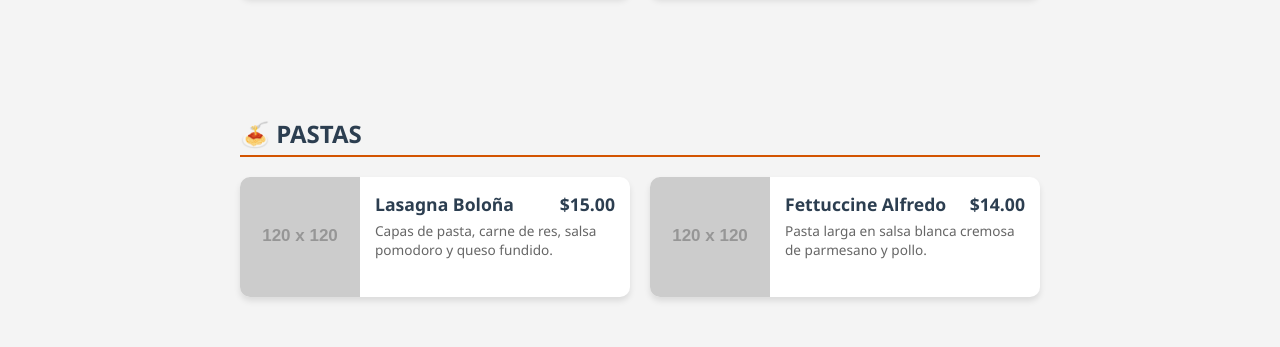
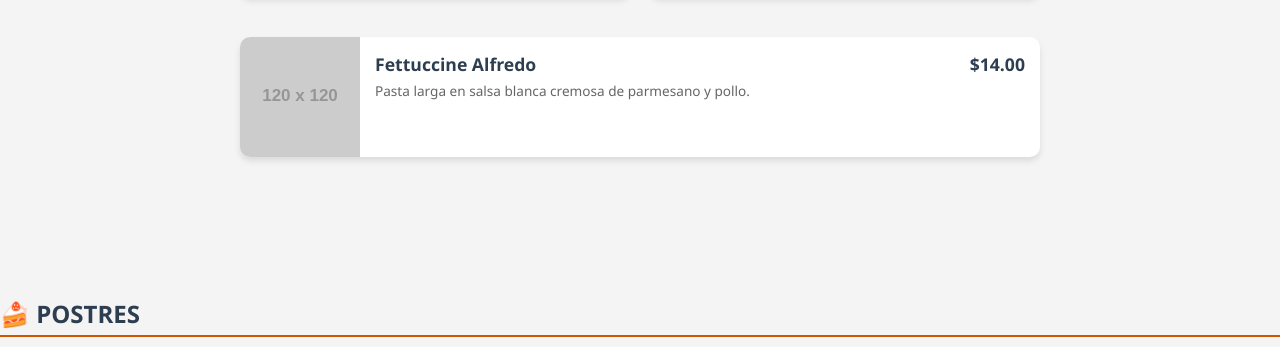
Before and after one commit to eEmanuel07/menu-muestra, a plain HTML site: page index.html in a window 1280 px wide. Shown: the part 749-1096 px from the top of the page. Drawn offline with Linux system fonts and the light colour scheme; placeholder pictures from the web are drawn by us.

Commit message:
acomodando para muestra celular

```diff
--- a/index.html
+++ b/index.html
@@ -127,7 +127,6 @@
     <nav>
         <a href="#entradas">Entradas</a>
         <a href="#fuertes">Platos Fuertes</a>
-        <a href="#pastas">Pastas</a>
         <a href="#postres">Postres</a>
         <a href="#bebidas">Bebidas</a>
     </nav>
@@ -176,16 +175,7 @@
         </div>
     </section>
 
-    <section id="pastas">
-        <h2 class="category-title">🍝 Pastas</h2>
-        <div class="grid">
-            <div class="card">
-                <img src="https://via.placeholder.com/120" alt="Lasagna">
-                <div class="card-content">
-                    <div class="card-title">Lasagna Boloña <span>$15.00</span></div>
-                    <p class="ingredients">Capas de pasta, carne de res, salsa pomodoro y queso fundido.</p>
-                </div>
-            </div>
+
             <div class="card">
                 <img src="https://via.placeholder.com/120" alt="Fettuccine">
                 <div class="card-content">
```
